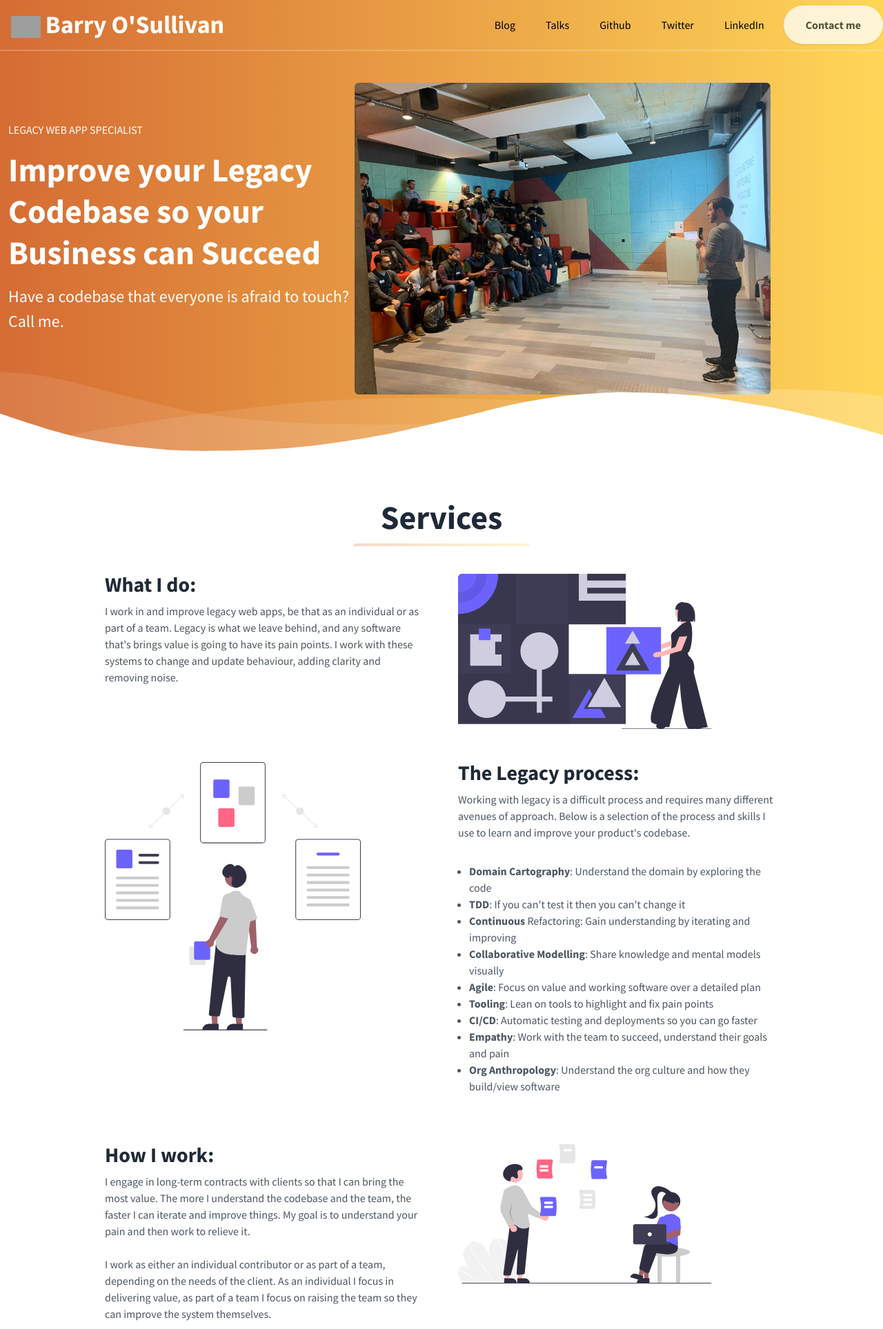
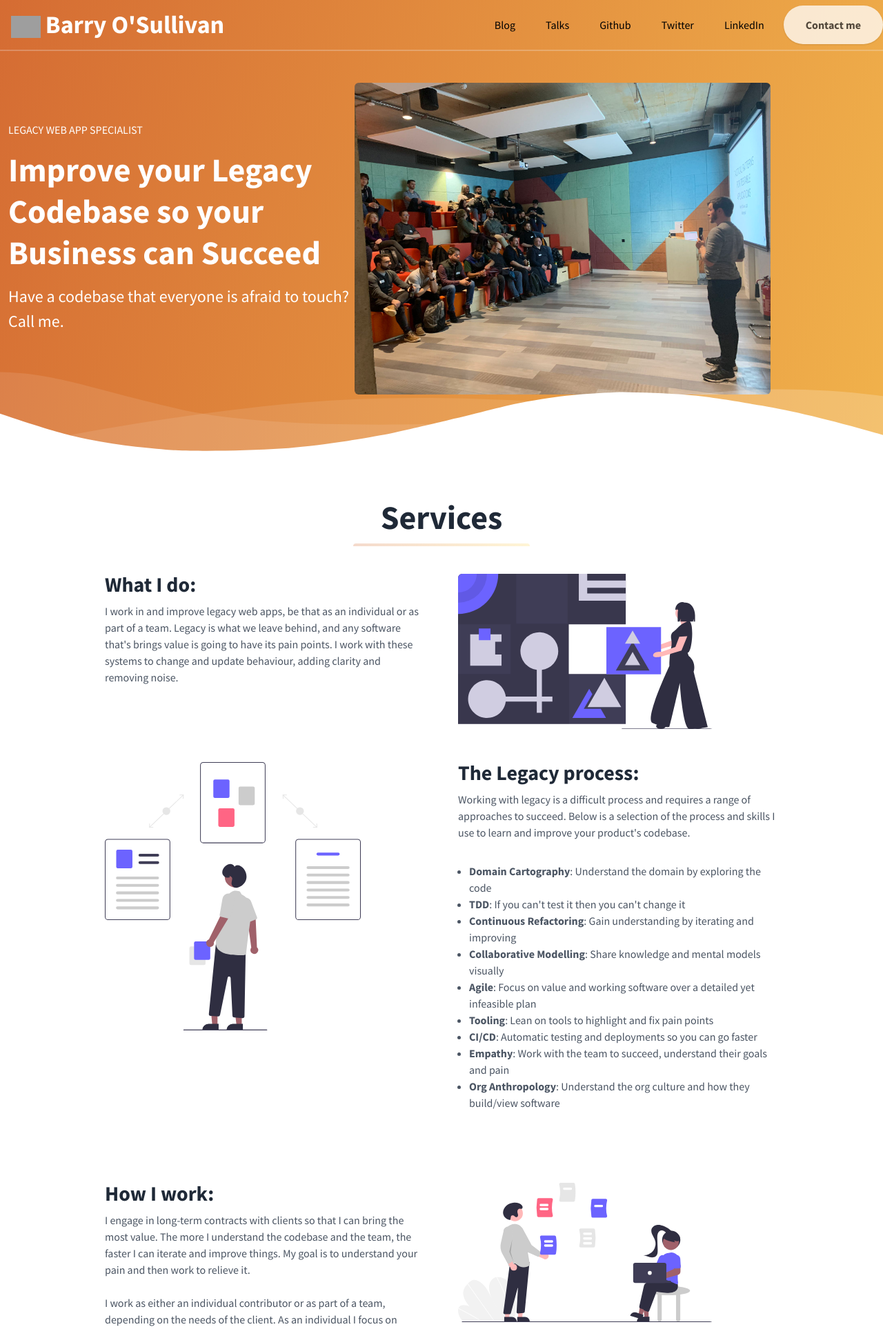
Before and after one commit to barryosull/barryosull.com-lfs, a PHP site: page /slim/views/home.php in a window 1280 px wide. Shown: the top 1927 px of the page at 69% size. Run offline with PHP 8.4, Linux system fonts and the light colour scheme; grey boxes are pictures that could not be loaded.

Commit message:
Tweak gradient and content so it reads better.

```diff
--- a/slim/views/home.php
+++ b/slim/views/home.php
@@ -13,10 +13,10 @@
     <link rel="stylesheet" href="https://unpkg.com/tailwindcss/dist/tailwind.min.css" />
     <!--Replace with your tailwind.css once created-->
     <link href="https://fonts.googleapis.com/css?family=Source+Sans+Pro:400,700" rel="stylesheet" />
-    <!-- Define your gradient here - use online tools to find a gradient matching your branding-->
+
     <style>
         .gradient {
-            background: linear-gradient(90deg, #d56c33 0%, #ffd658 100%);
+            background: linear-gradient(105deg, #d56c33 0%, #ffd658 100%);
         }
     </style>
 </head>
@@ -137,19 +137,19 @@
                     The Legacy process:
                 </h3>
                 <p class="text-gray-600 mb-8">
-                    Working with legacy is a difficult process and requires many different avenues of approach. Below is a selection of the process and skills I use to learn and improve your product's codebase.
-                <ul class="text-gray-600 list-disc pl-4">
+                    Working with legacy is a difficult process and requires a range of approaches to succeed. Below is a selection of the process and skills I use to learn and improve your product's codebase.
+                </p>
+                <ul class="text-gray-600 mb-8 list-disc pl-4">
                     <li><b>Domain Cartography</b>: Understand the domain by exploring the code</li>
                     <li><b>TDD</b>: If you can't test it then you can't change it</li>
-                    <li><b>Continuous</b> Refactoring: Gain understanding by iterating and improving</li>
+                    <li><b>Continuous Refactoring</b>: Gain understanding by iterating and improving</li>
                     <li><b>Collaborative Modelling</b>: Share knowledge and mental models visually</li>
-                    <li><b>Agile</b>: Focus on value and working software over a detailed plan</li>
+                    <li><b>Agile</b>: Focus on value and working software over a detailed yet infeasible plan</li>
                     <li><b>Tooling</b>: Lean on tools to highlight and fix pain points</li>
                     <li><b>CI/CD</b>: Automatic testing and deployments so you can go faster</li>
                     <li><b>Empathy</b>: Work with the team to succeed, understand their goals and pain</li>
                     <li><b>Org Anthropology</b>: Understand the org culture and how they build/view software</li>
                 </ul>
-                </p>
             </div>
         </div>
 
@@ -161,7 +161,7 @@
                     </h3>
                     <p class="text-gray-600 mb-8">
                         I engage in long-term contracts with clients so that I can bring the most value. The more I understand the codebase and the team, the faster I can iterate and improve things. My goal is to understand your pain and then work to relieve it.<br><br>
-                        I work as either an individual contributor or as part of a team, depending on the needs of the client. As an individual I focus in delivering value, as part of a team I focus on raising the team so they can improve the system themselves.
+                        I work as either an individual contributor or as part of a team, depending on the needs of the client. As an individual I focus on delivering valuable features, as part of a team I focus on raising skills and standards so they can improve the system themselves.
                     </p>
                 </div>
             </div>
@@ -179,7 +179,7 @@
                     Technologies:
                 </h3>
                 <p class="text-gray-600 mb-8">
-                    I primarily work in legacy PHP codebases, but I'm also skilled in improving Javascript systems and can get comfortable in most programming languages fairly quickly. Messy code takes common shapes based on the paradigms of the language, once you understand those you're set to succeed.
+                    I primarily work in legacy PHP codebases, but I'm also skilled in improving Javascript systems and can get comfortable in most programming languages fairly quickly. Messy code takes common shapes, usually based on the paradigms of the language, once you understand those you can improve things.
                 </p>
             </div>
         </div>
@@ -244,7 +244,6 @@
     </div>
 </section>
 
-<!-- Change the colour #f8fafc to match the previous section colour -->
 <svg class="wave-top" viewBox="0 0 1439 147" version="1.1" xmlns="http://www.w3.org/2000/svg" xmlns:xlink="http://www.w3.org/1999/xlink">
     <g stroke="none" stroke-width="1" fill="none" fill-rule="evenodd">
         <g transform="translate(-1.000000, -14.000000)" fill-rule="nonzero">
@@ -288,7 +287,7 @@
     <div class="container mx-auto px-8">
         <div class="w-full flex flex-col md:flex-row py-6">
             <div class="flex-3 mb-6 text-black">
-                <a class="text-pink-600 no-underline hover:no-underline font-bold text-2xl lg:text-4xl" href="/">
+                <a class="no-underline hover:no-underline font-bold text-xl lg:text-2xl" href="/">
                     <img alt="logo" class="h-8 fill-current inline" src="https://static.thenounproject.com/png/3331774-200.png"/>
                     Barry O'Sullivan
                 </a>
```
